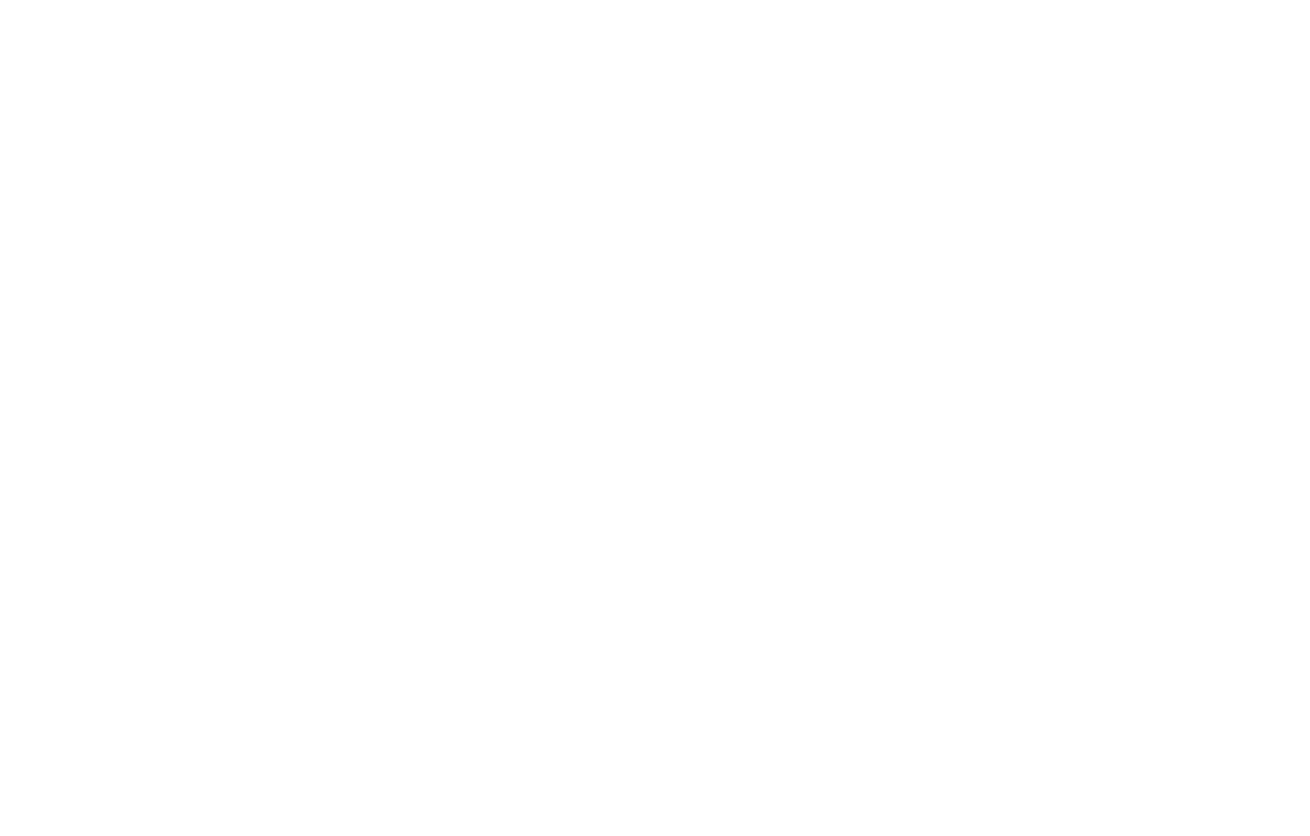
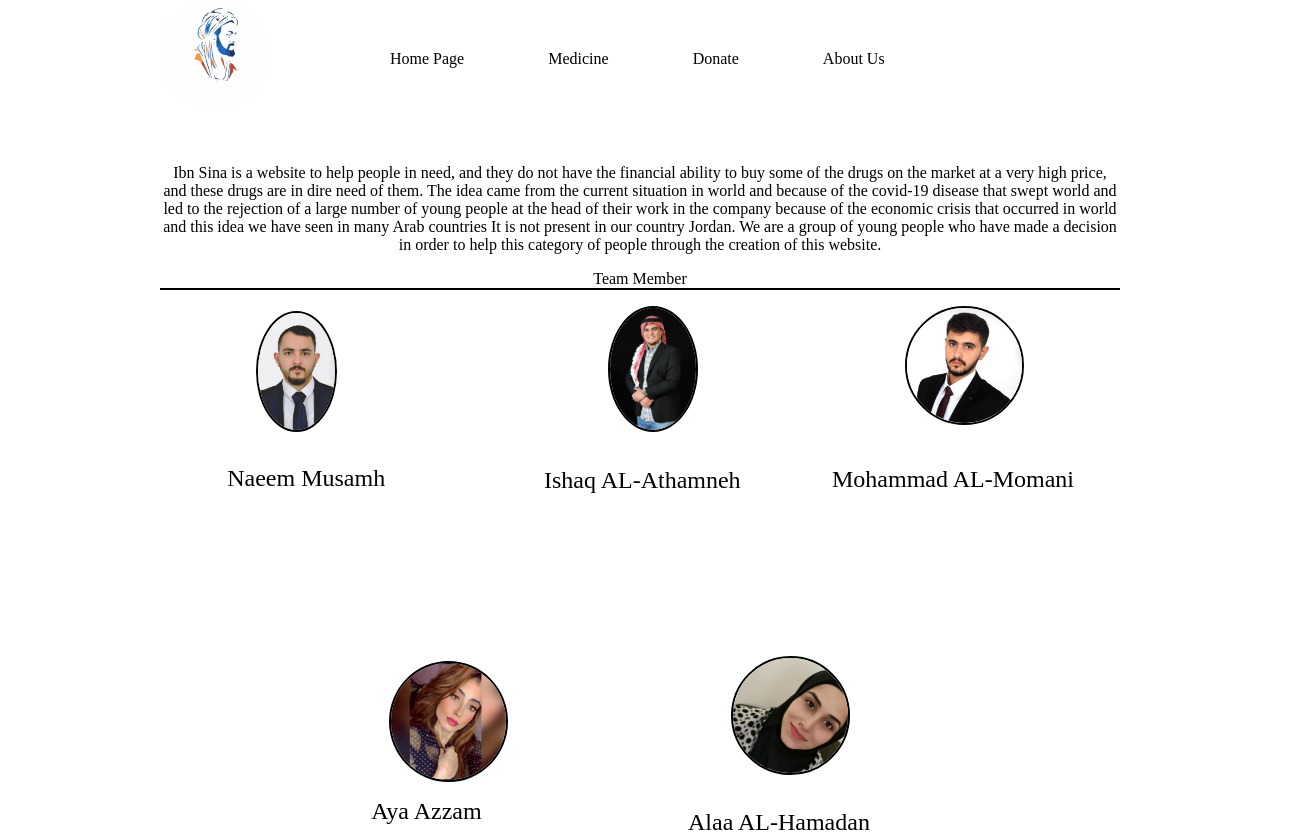
Before and after one commit to Ibn-Sina/medicine, a plain HTML site: page about-us.html in a window 1280 px wide. Shown: the whole page, 1310 px wide, since content can reach past the window. Before the commit the page ends 800 px from the top, so only its background shows below. Drawn offline with Linux system fonts and the light colour scheme.

Commit message:
new branch and some change

```diff
--- a/about-us.html
+++ b/about-us.html
@@ -1,13 +1,45 @@
 <!DOCTYPE html>
 <html lang="en">
+
 <head>
     <meta charset="UTF-8">
     <meta http-equiv="X-UA-Compatible" content="IE=edge">
     <meta name="viewport" content="width=device-width, initial-scale=1.0">
-    <title>About Us</title>
-    <link rel="stylesheet" href="css/reset.css">
+    <title>Ibn Sina</title>
+    <link rel="stylesheet" href="./css/about-us.css">
+    <link rel="icon" href="./images/logo.png" type="image/x-icon">
 </head>
+<header>
+    <img src="images/logo.png" alt="this is logo" id="logo">
+    <nav>
+        <ul>
+            <li>Home Page</li>
+            <li>Medicine</li>
+            <li>Donate</li>
+            <li>About Us</li>
+        </ul>
+    </nav>
+</header>
+
 <body>
+    <div>
+        <p class="ex1">Ibn Sina is a website to help people in need, and they do not have the financial ability to buy some of the drugs on the market at a very high price, and these drugs are in dire need of them. The idea came from the current situation in world and
+            because of the covid-19 disease that swept world and led to the rejection of a large number of young people at the head of their work in the company because of the economic crisis that occurred in world and this idea we have seen in many Arab
+            countries It is not present in our country Jordan. We are a group of young people who have made a decision in order to help this category of people through the creation of this website.</p>
+        <p class="ex3" id="p1">Team Member</p>
+    </div>
+    <img class="i1" id="img1" src="./images/Picture1_preview.jpeg" alt="Avatar" width="8%">
+    <img class="i2" id="img2" src="./images/mohammad.jpg" alt="Avatar" width="12%">
+    <img class="i3" id="img4" src="./images/aya.jpg" alt="Avatar" width="12%">
+    <img class="i3" id="img3" src="./images/ishaq1.jpg" alt="Avatar" width="9%">
+    <img class="i4" id="img5" src="./images/alaa.jpg" alt="Avatar" width="12%">
+    <span>
+        <p id="para1">Naeem Musamh</p>
+        <p id="para2">Mohammad AL-Momani</p>
+        <p id="para3">Ishaq AL-Athamneh</p>
+        <p id="para4">Aya Azzam</p>
+        <p id="para5">Alaa AL-Hamadan</p>
+    </span>
+</body>
 
-</body>
 </html>
--- a/css/about-us.css
+++ b/css/about-us.css
@@ -0,0 +1,131 @@
+body {
+    width: 960px;
+    margin: 0% auto;
+}
+
+img {
+    border-radius: 50%;
+}
+
+body div p {
+    text-align: center;
+}
+
+#img1 {
+    margin-left: 10%;
+    border: 2px solid black;
+}
+
+#img2 {
+    float: right;
+    margin-right: 10%;
+    margin-left: 10%;
+    border: 2px solid black;
+}
+
+#img5 {
+    border: 2px solid black;
+    float: right;
+    position: relative;
+    top: 220px;
+    right: 270px;
+}
+
+#img3 {
+    border: 2px solid black;
+    margin-left: 10%;
+}
+
+#img4 {
+    border: 2px solid black;
+    margin-left: 5%;
+    position: relative;
+    top: 350px;
+}
+
+body span p {
+    font-size: x-large;
+}
+
+#para1 {
+    clear: both;
+    padding-left: 7%;
+    position: relative;
+    bottom: 90px;
+}
+
+#para2 {
+    padding-left: 70%;
+    position: relative;
+    bottom: 140px;
+}
+
+#para3 {
+    padding-left: 40%;
+    position: relative;
+    bottom: 190px;
+}
+
+#para4 {
+    padding-left: 22%;
+    position: relative;
+    top: 90px;
+}
+
+#para5 {
+    padding-left: 55%;
+    position: relative;
+    top: 50px;
+}
+
+#p1 {
+    border-bottom: 2px solid black;
+}
+
+p.ex1:hover {
+    font-size: 150%;
+}
+
+p.ex3:hover {
+    font-size: 150%;
+}
+
+img.i1:hover {
+    width: 100px;
+}
+
+img.i2:hover {
+    width: 130px;
+}
+
+img.i3:hover {
+    width: 130px;
+}
+
+img.i4:hover {
+    width: 130px;
+}
+
+img.i5:hover {
+    width: 130px;
+}
+
+img header {
+    width: 960px;
+    margin: 0 auto;
+}
+
+#logo {
+    width: 110px;
+}
+
+nav ul {
+    position: relative;
+    left: 190px;
+    bottom: 80px;
+}
+
+nav ul li {
+    display: inline;
+    padding-right: 80px;
+}
```
Also changed, not shown: css/style.css (+7 -0 lines), index.html (+12 -9 lines), images/Picture1_preview.jpeg (added), images/alaa.jpg (added), images/aya.jpg (added), images/ishaq1.jpg (added), images/mohammad.jpg (added).
